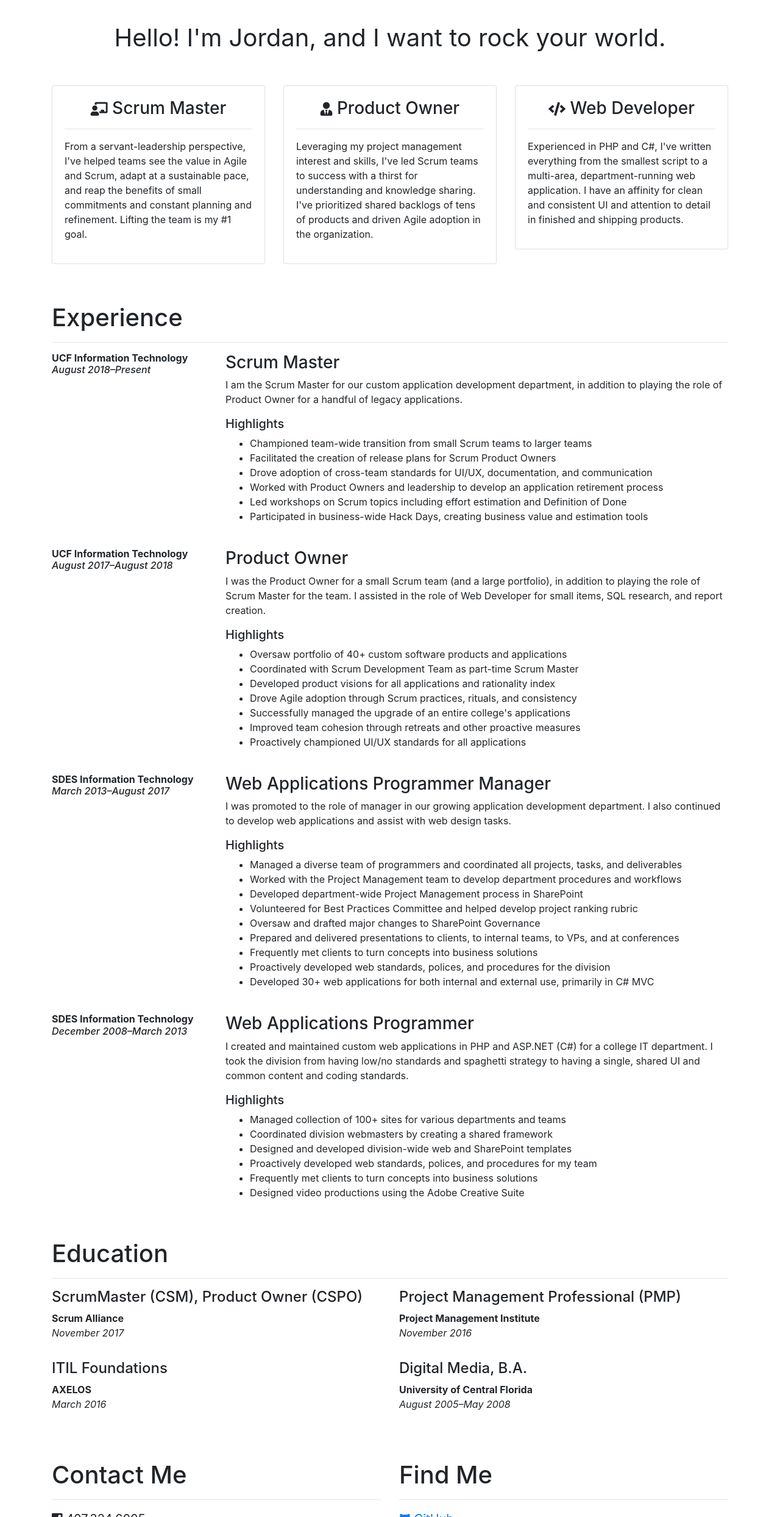
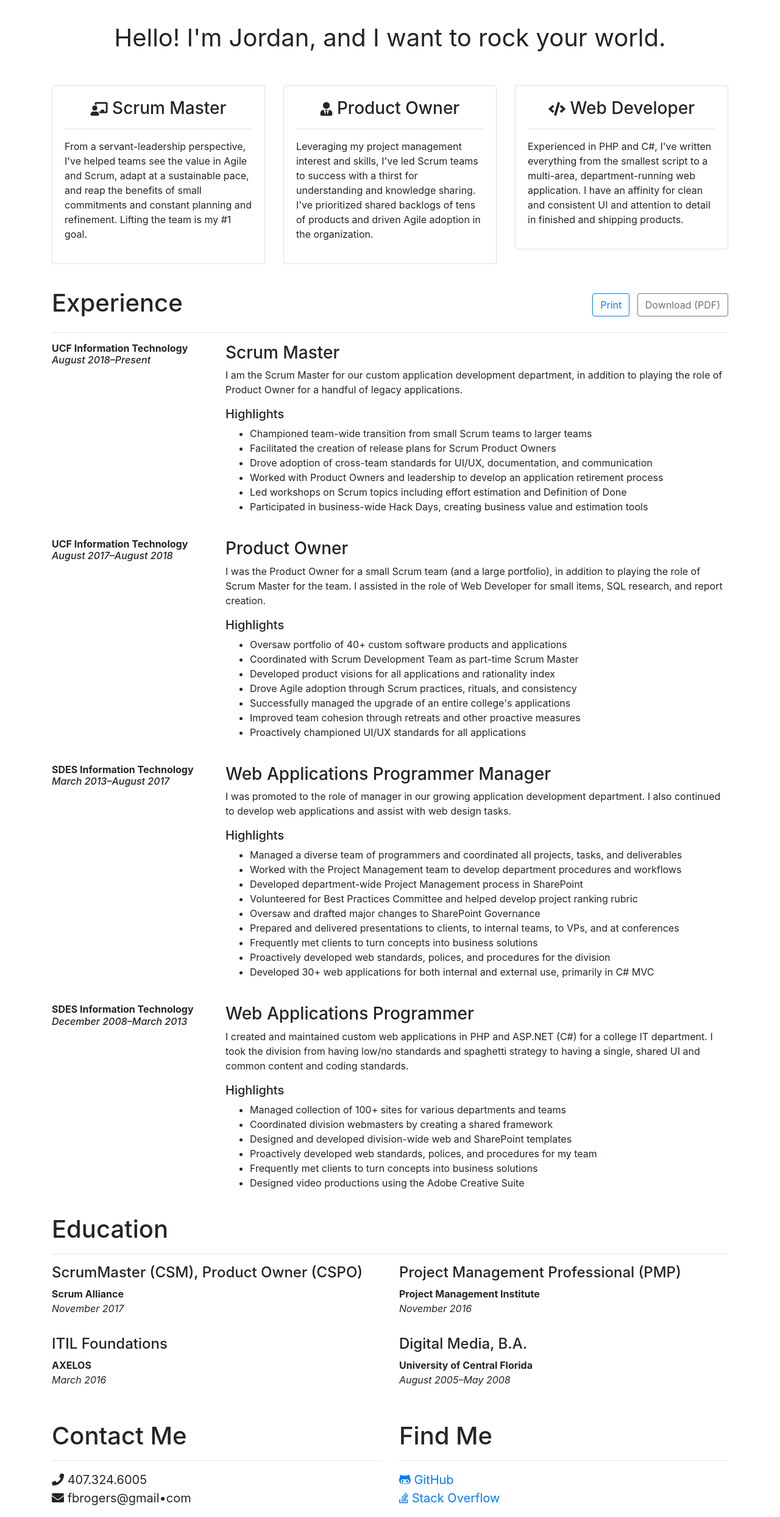
Before and after one commit to fbrogers/portfolio-v3, a plain HTML site: page index.htm in a window 1280 px wide. Shown: the part 312-2800 px from the top of the page at 61% size. Drawn offline with nearby package versions, Linux system fonts and the light colour scheme; some packages are replaced by stand-ins of ours; a script that the page names is missing.

Commit message:
finishing touches, sort of

```diff
--- a/index.htm
+++ b/index.htm
@@ -53,7 +53,7 @@
             Hello! I'm Jordan, and I want to rock your world.
         </div>
 
-        <div class="row mb-5">
+        <div class="row mb-4">
             <div class="col-md-4">
                 <div class="card mb-3">
                     <div class="card-body">
@@ -101,9 +101,17 @@
             </div>
         </div>
 
-        <div class="experiences mb-5" id="experience">
-            <div class="h1">
-                Experience
+        <div class="experiences mb-4" id="experience">
+            <div class="row">
+                <div class="col-sm-6">
+                    <div class="h1">Experience</div>
+                </div>
+                <div class="col-sm-6">
+                    <div class="mt-2 text-sm-right">
+                        <a href="javascript:window.print()" class="btn btn-outline-primary mr-2">Print</a>
+                        <a href="assets/resume.pdf" class="btn btn-outline-secondary">Download (PDF)</a>
+                    </div>
+                </div>
             </div>
             <hr>
 
@@ -233,7 +241,7 @@
             </div>
         </div>
 
-        <div class="educations mb-5" id="education">
+        <div class="educations mb-4" id="education">
             <div class="h1">Education</div>
             <hr>
 
@@ -278,14 +286,14 @@
             </div>
         </div>
 
-        <div class="row mb-5">
+        <div class="row mb-4">
             <div class="col-md-6 mb-3">
                 <div id="contact">
                     <div class="h1">Contact Me</div>
                     <hr>
                     <p class="contact-content">
-                        <i class="fas fa-phone-square"></i> 407.324.6005<br>
-                        <i class="fas fa-envelope-square"></i> fbrogers@gmail&bull;com
+                        <i class="fas fa-phone"></i> 407.324.6005<br>
+                        <i class="fas fa-envelope"></i> fbrogers@gmail&bull;com
                     </p>
                 </div>
             </div>
```
Also changed, not shown: 1 other file.
